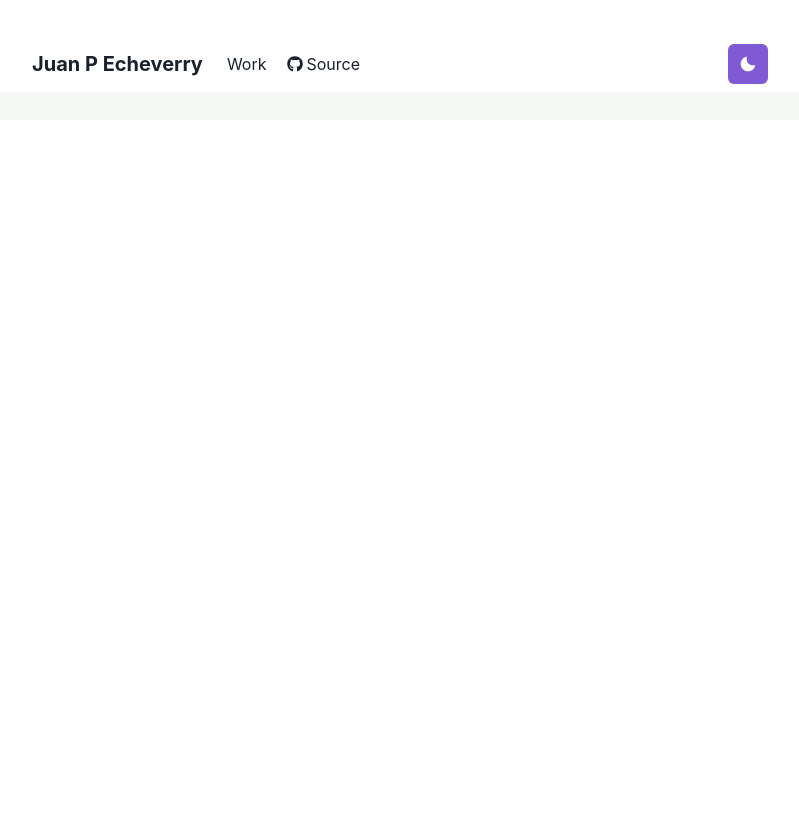
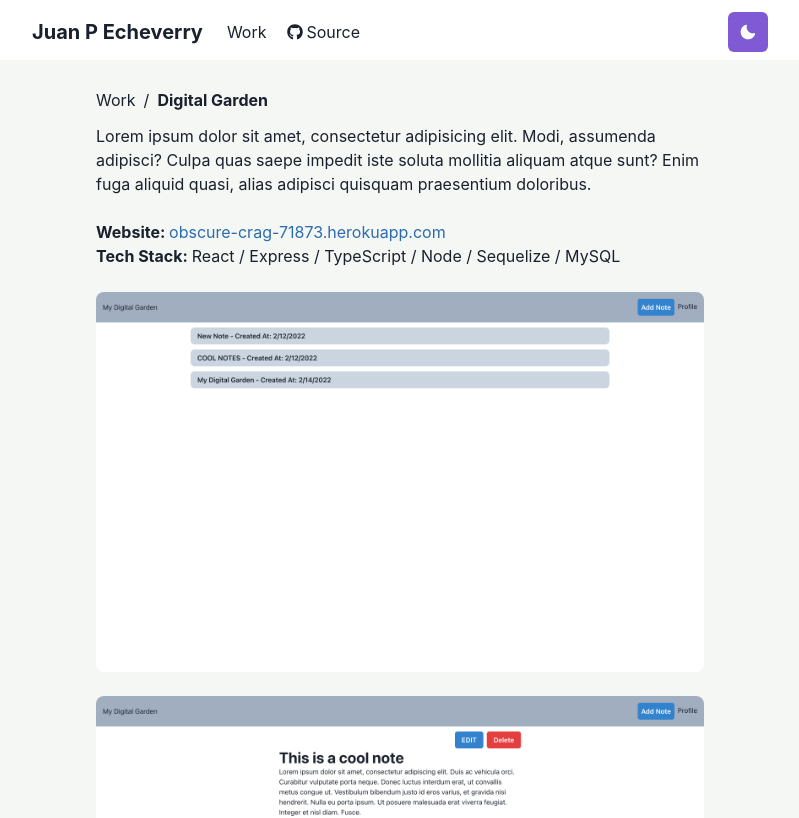
Before and after one commit to jpecheverryp/react-porfolio, a React (Create React App) app: page /work/digitalgarden in a window 1280 px wide. Shown: the top 818 px of the page, without its empty margins (240-1039 px from the left). Built offline with nearby package versions, Linux system fonts and the light colour scheme.

Commit message:
add project page with some lorem text and my digital garden app screenshots

```diff
--- a/src/App.tsx
+++ b/src/App.tsx
@@ -4,6 +4,7 @@ import { Routes, Route } from 'react-router-dom';
 import Footer from './components/Footer';
 import Navbar from './components/Navbar';
 import Homepage from './pages/Homepage';
+import DigitalGarden from './pages/Projects/DigitalGarden';
 import Work from './pages/Work';
 
 function App() {
@@ -13,6 +14,7 @@ function App() {
       <Routes>
         <Route path='/' element={<Homepage />} />
         <Route path='work' element={<Work />} />
+        <Route path='work/digitalgarden' element={<DigitalGarden />} />
       </Routes>
       <Footer />
     </Box>
--- /dev/null
+++ b/src/pages/Projects/DigitalGarden.tsx
@@ -0,0 +1,69 @@
+import {
+  Box,
+  Breadcrumb,
+  BreadcrumbItem,
+  BreadcrumbLink,
+  Container,
+  Heading,
+  Image,
+  Link,
+  Text,
+  useColorModeValue,
+} from '@chakra-ui/react';
+import { Link as RouterLink } from 'react-router-dom';
+import React from 'react';
+import digitalGardenThumb from '../../images/digitalGardenThumb.png';
+import digitalGardenThumb2 from '../../images/digitalGardenThumb2.png';
+
+const DigitalGarden = () => {
+  return (
+    <Container maxW={'container.sm'} pt={16}>
+      <Breadcrumb mt={6}>
+        <BreadcrumbItem as={RouterLink} to={'/work'}>
+          <BreadcrumbLink>Work</BreadcrumbLink>
+        </BreadcrumbItem>
+        <BreadcrumbItem isCurrentPage>
+          <BreadcrumbLink href='#' fontWeight={'bold'}>
+            Digital Garden
+          </BreadcrumbLink>
+        </BreadcrumbItem>
+      </Breadcrumb>
+      <Text mt={3}>
+        Lorem ipsum dolor sit amet, consectetur adipisicing elit. Modi,
+        assumenda adipisci? Culpa quas saepe impedit iste soluta mollitia
+        aliquam atque sunt? Enim fuga aliquid quasi, alias adipisci quisquam
+        praesentium doloribus.
+      </Text>
+      <Text mt={6}>
+        <Text as={'span'} fontWeight={'bold'}>
+          Website:{' '}
+        </Text>
+
+        <Link
+          as={'a'}
+          href={'https://obscure-crag-71873.herokuapp.com/'}
+          target={'_blank'}
+          color={useColorModeValue('blue.600', 'orange.200')}
+        >
+          obscure-crag-71873.herokuapp.com
+        </Link>
+      </Text>
+      <Text>
+        <Text as={'span'} fontWeight={'bold'}>
+          Tech Stack:{' '}
+        </Text>
+        <Text as={'span'}>
+          React / Express / TypeScript / Node / Sequelize / MySQL
+        </Text>
+      </Text>
+      <Box mt={6}>
+        <Image src={digitalGardenThumb} borderRadius='lg' />
+      </Box>
+      <Box mt={6}>
+        <Image src={digitalGardenThumb2} borderRadius='lg' />
+      </Box>
+    </Container>
+  );
+};
+
+export default DigitalGarden;
```
Also changed, not shown: src/images/digitalGardenThumb2.png (added).
